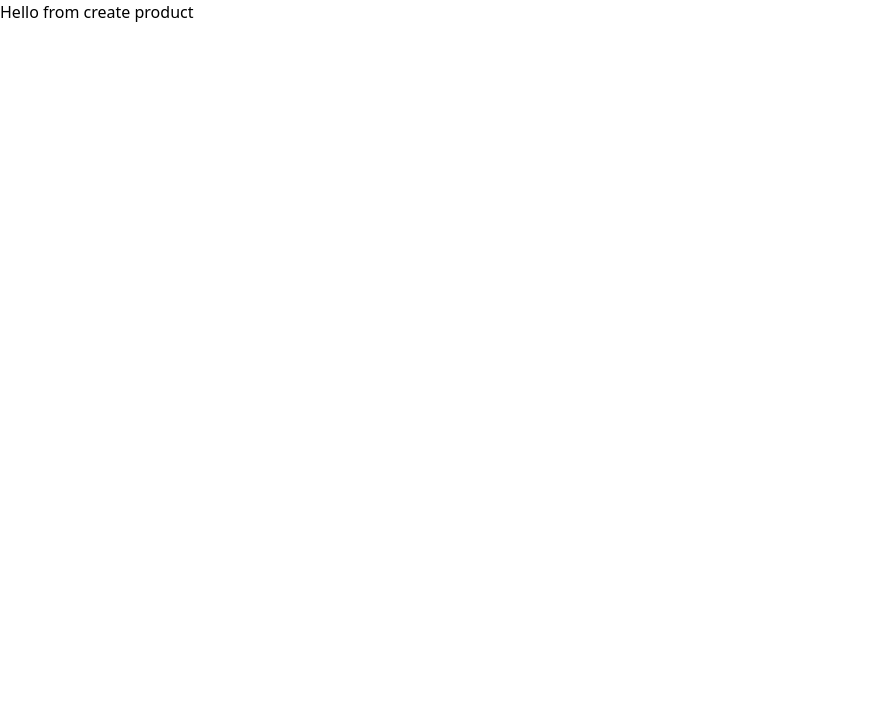
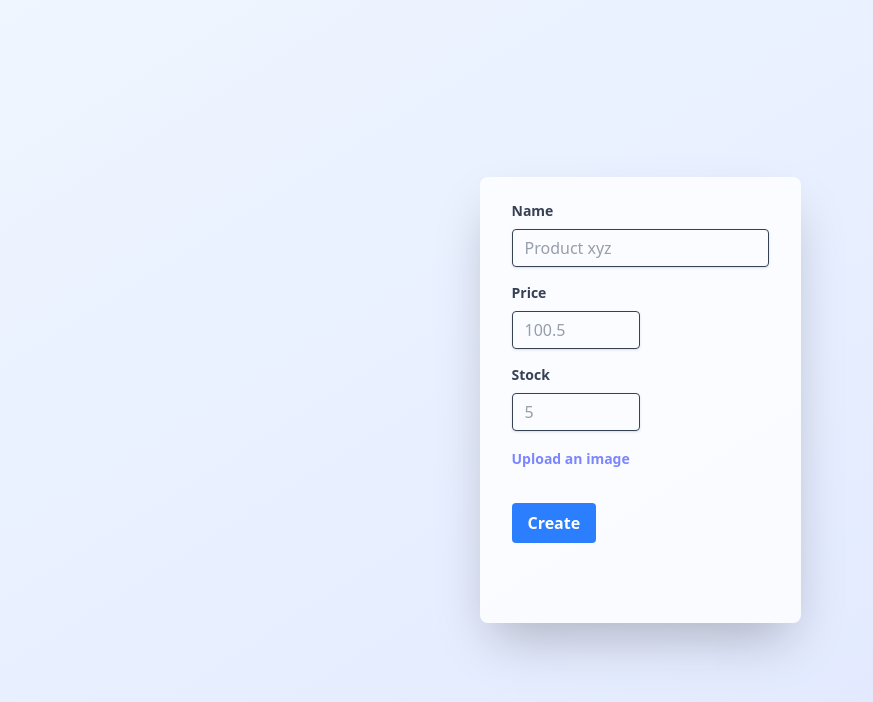
Before and after one commit to davidcediel12/product-cqrs-react, a React (Vite) app: page /create-product in a window 1280 px wide. Shown: the top 702 px of the page, without its empty margins (0-873 px from the left). Built offline with nearby package versions, Linux system fonts and the light colour scheme.

Commit message:
Create initial form to create products

```diff
--- a/src/pages/CreateProduct.jsx
+++ b/src/pages/CreateProduct.jsx
@@ -1,5 +1,59 @@
 
 
-export default function CreateProduct(){
-    return <p>Hello from create product</p>
+export default function CreateProduct() {
+    return (
+        <div className='flex items-center justify-center w-full h-screen bg-gradient-to-br from-blue-50 to-indigo-100'>
+
+            <div className="flex flex-col min-w-1/4 h-auto bg-white/80 border-gray-700 items-center justify-between rounded-lg shadow-2xl">
+                <form className="rounded px-8 pt-6 pb-8 mb-4">
+                    <div className="mb-4">
+                        <label className="block text-gray-700 text-sm font-bold mb-2" htmlFor="username">
+                            Name
+                        </label>
+                        <input className="shadow appearance-none border rounded w-full py-2 px-3 text-gray-700
+                        leading-tight focus:outline-none focus:shadow-outline" id="username" type="text" placeholder="Product xyz" />
+                    </div>
+
+
+                    <div className="mb-4">
+                        <label className="block text-gray-700 text-sm font-bold mb-2" htmlFor="price">
+                            Price
+                        </label>
+                        <input className="shadow appearance-none border rounded w-2/4 py-2 px-3 text-gray-700
+                        leading-tight focus:outline-none focus:shadow-outline" id="price" type="number" placeholder="100.5" />
+                    </div>
+
+
+                    <div className="mb-4">
+                        <label className="block text-gray-700 text-sm font-bold mb-2" htmlFor="stock">
+                            Stock
+                        </label>
+                        <input className="shadow appearance-none border rounded w-2/4 py-2 px-3 text-gray-700
+                        leading-tight focus:outline-none focus:shadow-outline" id="stock" type="number" placeholder="5" step={1} />
+                    </div>
+
+                    <div className="mt-4 flex text-sm/6 text-gray-400">
+                        <label htmlFor="file-upload" className="relative cursor-pointer rounded-md bg-transparent
+                        font-semibold text-indigo-400 focus-within:outline-2 focus-within:outline-offset-2
+                        focus-within:outline-indigo-500 hover:text-indigo-300">
+
+                            <span>Upload an image</span>
+                            <input
+                                id="file-upload"
+                                type="file"
+                                name="file-upload"
+                                accept="image/*"
+                                className="sr-only" />
+                        </label>
+                    </div>
+
+                    <button className="bg-blue-500 hover:bg-blue-700 text-white font-bold my-8 py-2 px-4
+                    rounded focus:outline-none focus:shadow-outline hover:cursor-pointer" type="button">
+                        Create
+                    </button>
+                </form>
+            </div>
+
+        </div>
+    )
 }
```
